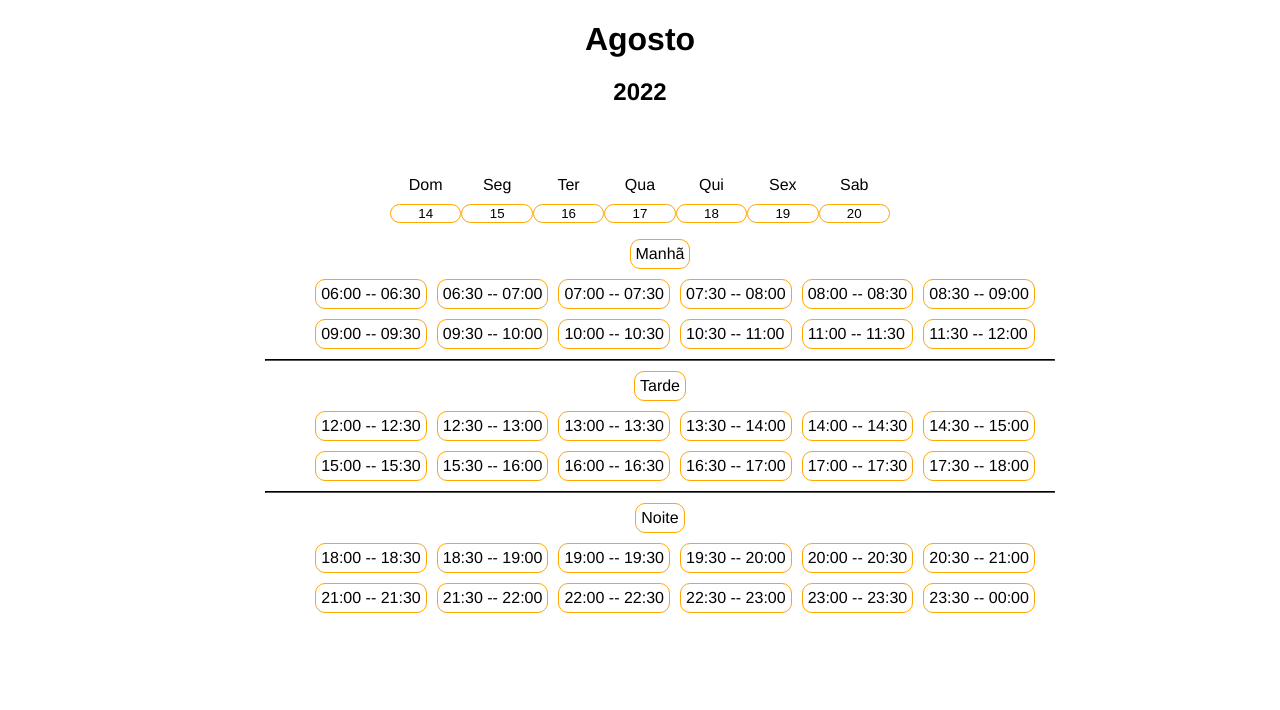
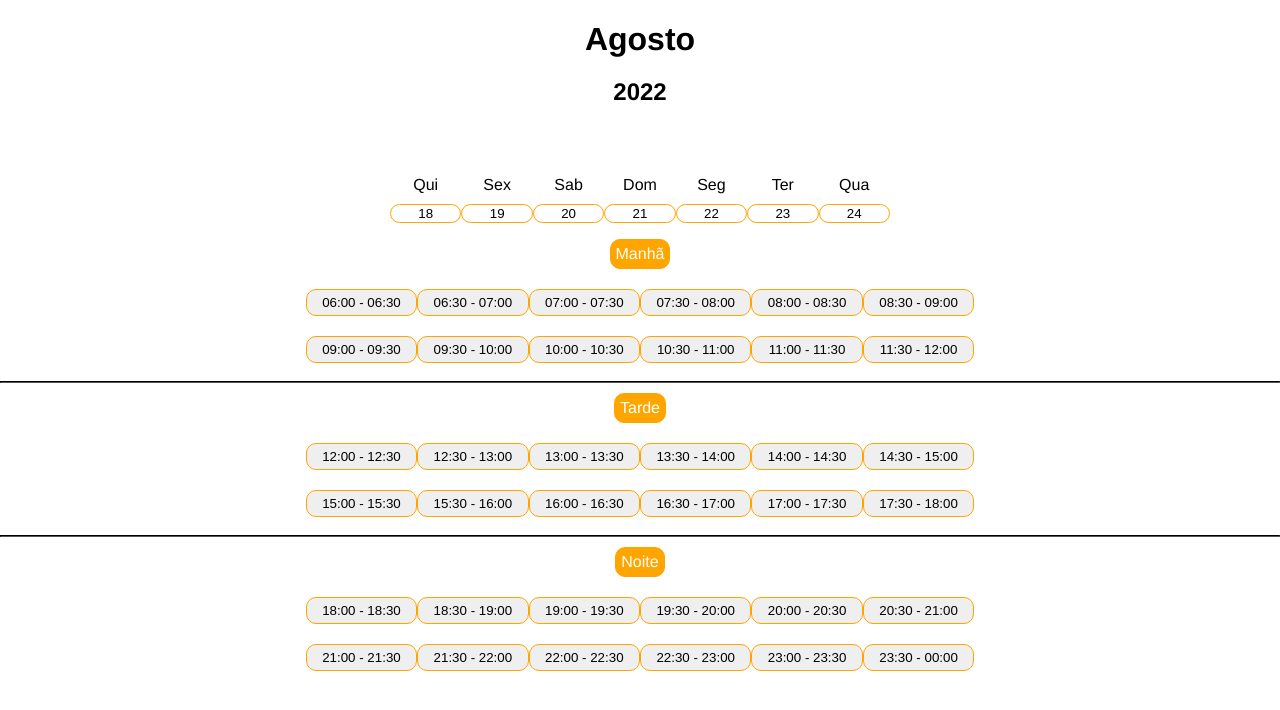
Before and after one commit to bernardoreisp/Calendario, a React (Create React App) app: page / in a window 1280 px wide. Both pictures are taken after a click on the button "18". Shown: the top 710 px of the page. Built offline with nearby package versions, Linux system fonts and the light colour scheme.

Commit message:
commit fifth

```diff
--- a/src/components/CalendarComponents.js
+++ b/src/components/CalendarComponents.js
@@ -1,28 +1,31 @@
-import React, {useState} from 'react';
+import React, { useState } from 'react';
 
-const meses = ['Janeiro','Fevereiro','Março','Abril','Maio','Junho','Julho','Agosto','Setembro','Outubro','Novembro','Dezembro'];
-const semanas = ['Dom','Seg','Ter','Qua','Qui','Sex','Sab'];
+const meses = ['Janeiro', 'Fevereiro', 'Março', 'Abril', 'Maio', 'Junho', 'Julho', 'Agosto', 'Setembro', 'Outubro', 'Novembro', 'Dezembro'];
+const semanas = ['Dom', 'Seg', 'Ter', 'Qua', 'Qui', 'Sex', 'Sab'];
+const horariosManhã = ['06:00 - 06:30', '06:30 - 07:00', '07:00 - 07:30', '07:30 - 08:00', '08:00 - 08:30', '08:30 - 09:00', '09:00 - 09:30', '09:30 - 10:00', '10:00 - 10:30', '10:30 - 11:00', '11:00 - 11:30', '11:30 - 12:00'];
+const horariosTarde = ['12:00 - 12:30', '12:30 - 13:00', '13:00 - 13:30', '13:30 - 14:00', '14:00 - 14:30', '14:30 - 15:00', '15:00 - 15:30', '15:30 - 16:00', '16:00 - 16:30', '16:30 - 17:00', '17:00 - 17:30', '17:30 - 18:00'];
+const horariosNoite = ['18:00 - 18:30', '18:30 - 19:00', '19:00 - 19:30', '19:30 - 20:00', '20:00 - 20:30', '20:30 - 21:00', '21:00 - 21:30', '21:30 - 22:00', '22:00 - 22:30', '22:30 - 23:00', '23:00 - 23:30', '23:30 - 00:00']
 
-export function CalendarComponets(){
+export function CalendarComponets() {
 
     const date = new Date();
 
     const dayWeek = date.getDay();
     const day = date.getDate();
-    const year  = date.getFullYear();
+    const year = date.getFullYear();
     const month = date.getMonth();
     const nameMonth = meses[month];
     const week = semanas[dayWeek];
 
-    const first = date.getDate() - date.getDay();
+
 
     function getWeeks() {
         const arrayWeeks = [];
 
-        for(let i = 0; i < 7; i++){
-            let next = new Date(date.getTime());
+        for (let i = 0; i < 7; i++) {
+            let next = new Date();
 
-            next.setDate(first + i);
+            next.setDate(day + i);
 
             const nameWeek = semanas[next.getDay()];
             arrayWeeks.push(nameWeek);
@@ -31,13 +34,13 @@ export function CalendarComponets(){
         return arrayWeeks
     }
 
-    function getNumber(){
+    function getNumber() {
         const numbersWeek = [];
 
-        for(let i = 0; i < 7; i++){
-            let next = new Date(date.getTime());
+        for (let i = 0; i < 7; i++) {
+            let next = new Date();
 
-            next.setDate(first + i);
+            next.setDate(day + i);
 
             const numberWeek = next.getDate();
             numbersWeek.push(numberWeek);
@@ -49,11 +52,15 @@ export function CalendarComponets(){
     const weekDays = getWeeks();
     const numberDays = getNumber();
 
-    const[style, setStyle] = useState("esconder");
+    const [showElement, setShowElement] = useState(false);
 
-    const changeStyle = () => {
-        setStyle("mostrar");
-    };
+    function showOrHide() {
+        if (showElement == false) {
+            return setShowElement(true)
+        } else {
+            return setShowElement(false)
+        }
+    }
 
     return (
         <>
@@ -73,143 +80,37 @@ export function CalendarComponets(){
                 {
                     numberDays.map((number) => (
                         <li className="listItem">
-                                <button className="button" onClick={changeStyle}>{number}</button>
+                            <button className="button" onClick={showOrHide}>{number}</button>
                         </li>
                     ))
                 }
             </ul>
-                <div className={style}>
-                    <ul>
+            {showElement ?
+                <ul className='agenda'>
                     <li><span className='periodos'>Manhã</span>
                         <ul className='linhaHorarios'>
-                                <li className='horarios'>
-                                    <span>06:00 -- 06:30</span>
-                                </li>
-                                <li className='horarios'>
-                                    <span>06:30 -- 07:00</span>
-                                </li>
-                                <li className='horarios'>
-                                    <span>07:00 -- 07:30</span>
-                                </li>
-                                <li className='horarios'>
-                                    <span>07:30 -- 08:00</span>
-                                </li>
-                                <li className='horarios'>
-                                    <span>08:00 -- 08:30</span>
-                                </li>
-                                <li className='horarios'>
-                                    <span>08:30 -- 09:00</span>
-                                </li>
-                            </ul>
-                            <ul className='linhaHorarios'>
-                                <li className='horarios'>
-                                    <span>09:00 -- 09:30</span>
-                                </li>
-                                <li className='horarios'>
-                                    <span>09:30 -- 10:00</span>
-                                </li>
-                                <li className='horarios'>
-                                    <span>10:00 -- 10:30</span>
-                                </li>
-                                <li className='horarios'>
-                                    <span>10:30 -- 11:00</span>
-                                </li>
-                                <li className='horarios'>
-                                    <span>11:00 -- 11:30</span>
-                                </li>
-                                <li className='horarios'>
-                                    <span>11:30 -- 12:00</span>
-                                </li>
+                            {horariosManhã.map((horarios) => (
+                                <button className='horarios'>{horarios}</button>
+                            ))}
                         </ul>
                     </li>
                     <hr></hr>
                     <li><span className='periodos'>Tarde</span>
                         <ul className='linhaHorarios'>
-                                <li className='horarios'>
-                                    <span>12:00 -- 12:30</span>
-                                </li>
-                                <li className='horarios'>
-                                    <span>12:30 -- 13:00</span>
-                                </li>
-                                <li className='horarios'>
-                                    <span>13:00 -- 13:30</span>
-                                </li>
-                                <li className='horarios'>
-                                    <span>13:30 -- 14:00</span>
-                                </li>
-                                <li className='horarios'>
-                                    <span>14:00 -- 14:30</span>
-                                </li>
-                                <li className='horarios'>
-                                    <span>14:30 -- 15:00</span>
-                                </li>
-                            </ul>
-                            <ul className='linhaHorarios'>
-                                <li className='horarios'>
-                                    <span>15:00 -- 15:30</span>
-                                </li>
-                                <li className='horarios'>
-                                    <span>15:30 -- 16:00</span>
-                                </li>
-                                <li className='horarios'>
-                                    <span>16:00 -- 16:30</span>
-                                </li>
-                                <li className='horarios'>
-                                    <span>16:30 -- 17:00</span>
-                                </li>
-                                <li className='horarios'>
-                                    <span>17:00 -- 17:30</span>
-                                </li>
-                                <li className='horarios'>
-                                    <span>17:30 -- 18:00</span>
-                                </li>
+                            {horariosTarde.map((horarios) => (
+                                <button className='horarios'>{horarios}</button>
+                            ))}
                         </ul>
                     </li>
                     <hr></hr>
                     <li><span className='periodos'>Noite</span>
                         <ul className='linhaHorarios'>
-                                <li className='horarios'>
-                                    <span>18:00 -- 18:30</span>
-                                </li>
-                                <li className='horarios'>
-                                    <span>18:30 -- 19:00</span>
-                                </li>
-                                <li className='horarios'>
-                                    <span>19:00 -- 19:30</span>
-                                </li>
-                                <li className='horarios'>
-                                    <span>19:30 -- 20:00</span>
-                                </li>
-                                <li className='horarios'>
-                                    <span>20:00 -- 20:30</span>
-                                </li>
-                                <li className='horarios'>
-                                    <span>20:30 -- 21:00</span>
-                                </li>
-                            </ul>
-                            <ul className='linhaHorarios'>
-                            <li className='horarios'>
-                                    <span>21:00 -- 21:30</span>
-                                </li>
-                                <li className='horarios'>
-                                    <span>21:30 -- 22:00</span>
-                                </li>
-                                <li className='horarios'>
-                                    <span>22:00 -- 22:30</span>
-                                </li>
-                                <li className='horarios'>
-                                    <span>22:30 -- 23:00</span>
-                                </li>
-                                <li className='horarios'>
-                                    <span>23:00 -- 23:30</span>
-                                </li>
-                                <li className='horarios'>
-                                    <span>23:30 -- 00:00</span>
-                                </li>
+                            {horariosNoite.map((horarios) => (
+                                <button className='horarios'>{horarios}</button>
+                            ))}
                         </ul>
                     </li>
-                    </ul>
-                </div>
+                </ul> : null}
         </>
     )
 }
--- a/src/styles/globals.css
+++ b/src/styles/globals.css
@@ -17,13 +17,6 @@ ul{
 
 hr{
     border-color: black;
-}
-
-#layout{
-    height: auto;
-    border: 1px solid red;
-    margin: auto;
-    width: 500px;
 }
 
 .listItem{
@@ -67,18 +60,15 @@ hr{
     background: #fff;
 }
 
-.esconder{
-    margin: 10px auto;
-    display:none
-}
-
-.mostrar{
+.agenda{
+    padding: 0;
     width: fit-content;
     display: block;
-    margin: 10px auto;
 }
 
 .periodos{
+    color: #fff;
+    background: orange;
     border-radius: 10px;
     display:flex;
     padding: 5px;
@@ -90,10 +80,10 @@ hr{
 .horarios{
     border-radius: 10px;
     cursor: pointer;
-    width: 111.63px;
+    width: 111.43px;
     padding: 5px;
-    margin-right: 10px;
-    display:inline-block;
+    margin: 10px auto;
+    display: inline-block;
     border: 1px solid orange;
 }
 
@@ -102,5 +92,8 @@ hr{
 }
 
 .linhaHorarios{
-    margin: 10px;
+    text-align: center;
+    padding: 0;
+    width: 60%;
+    margin: 0 auto;
 }
```
Lines whose indentation alone changed are shown as unchanged.
